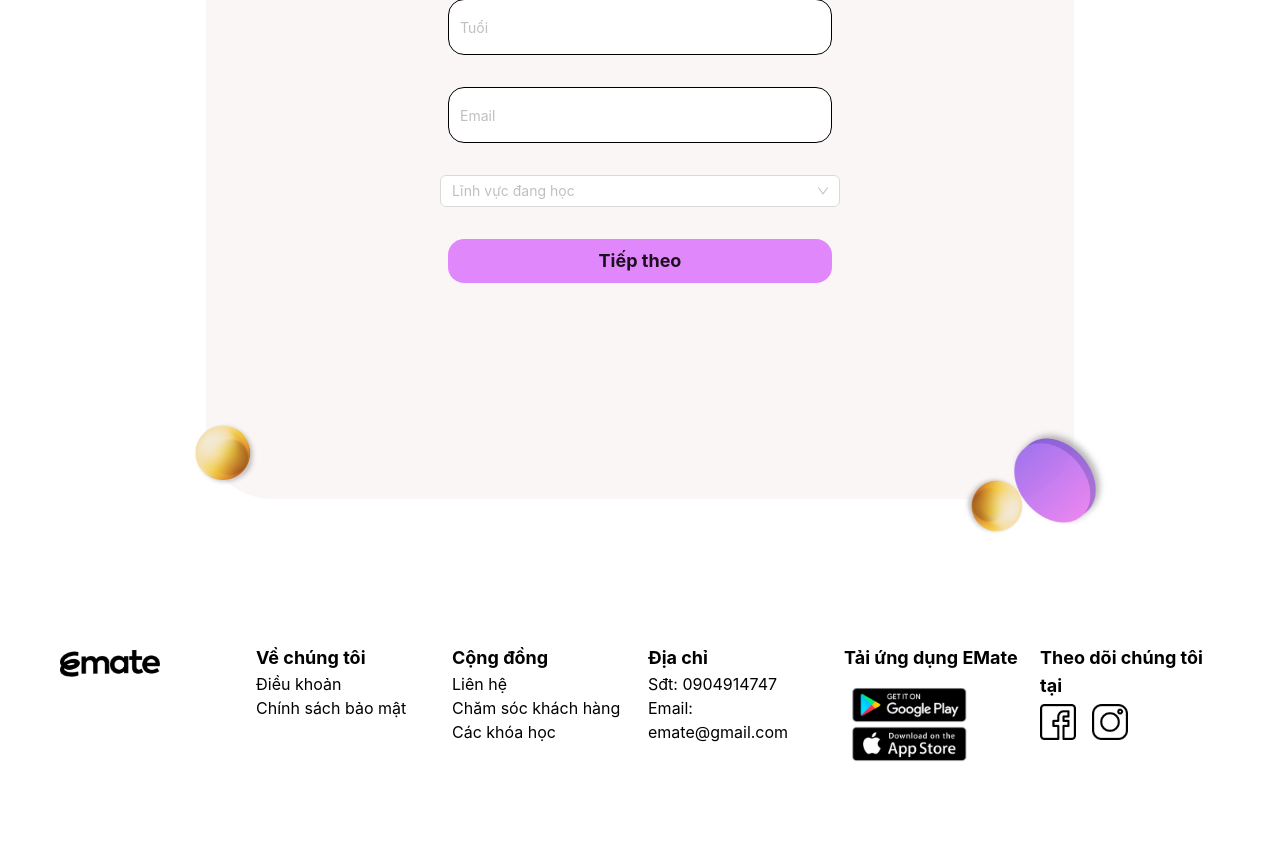
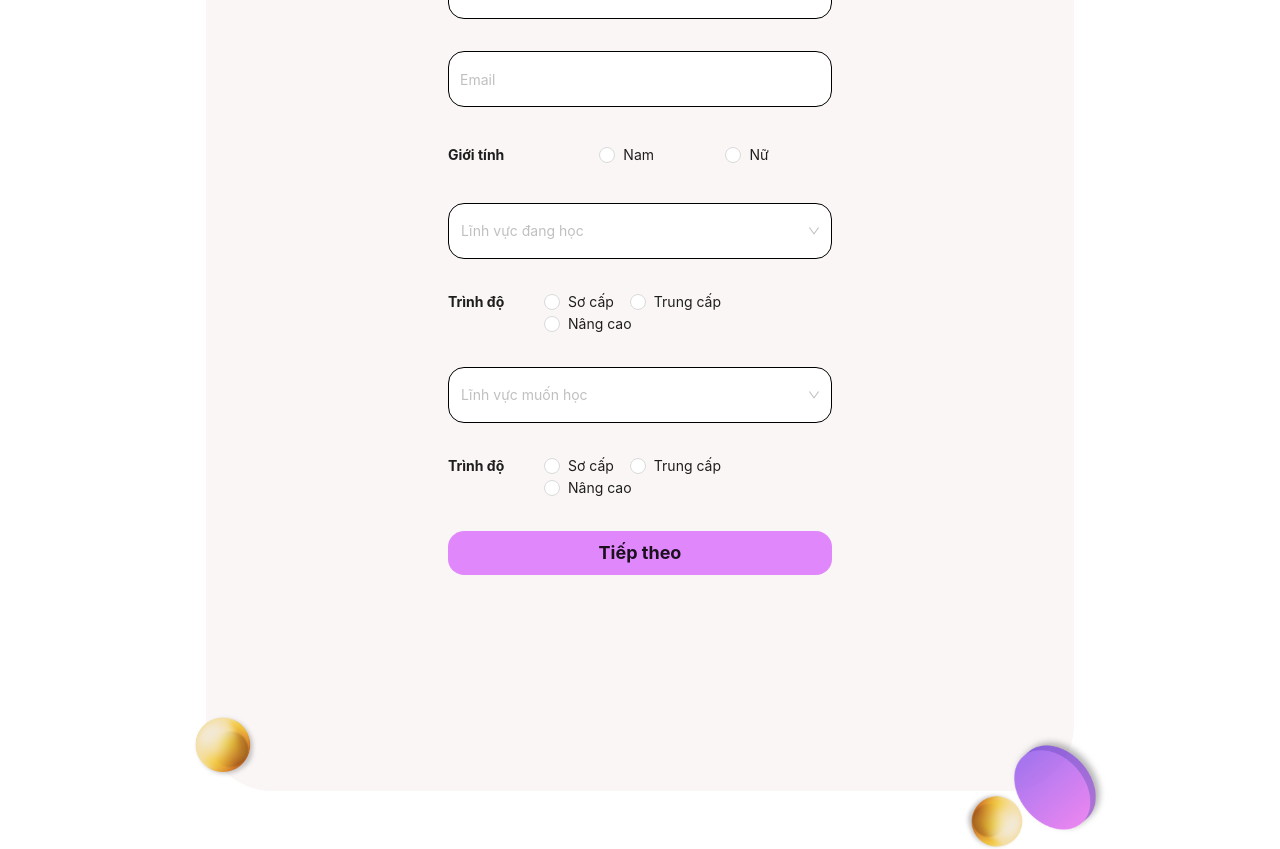
Before and after one commit to sugarviet/emate-user, a Next.js app: page /create-profile in a window 1280 px wide. Shown: the part 500-1349 px from the top of the page. Built offline with nearby package versions, Linux system fonts and the light colour scheme.

Commit message:
create profile page

```diff
--- a/src/app/create-profile/createProfile.module.css
+++ b/src/app/create-profile/createProfile.module.css
@@ -16,13 +16,19 @@
   }
 
 .custom_select {
-    /* width: 100px; */
+  background-color: #fff;
+  @apply flex items-center md:w-96 md:h-14 w-72 h-10 rounded-2xl hover:border-black border border-black focus:border-black focus:shadow-none !important;
 }
 
   /* w-48 */
   /* md:w-96 md:h-14 w-72 h-10 */
   .form_wrapper {
-    @apply w-1/2 md:px-32 px-0 pt-16 pb-48 rounded-lg;
+    @apply w-1/2 md:px-12 sm:px-6 px-0 pt-16 pb-48 rounded-lg;
+  }
+
+  .radio_block
+  {
+    @apply md:w-96 w-72
   }
 
   .pink_dot_first {
--- a/src/app/create-profile/page.jsx
+++ b/src/app/create-profile/page.jsx
@@ -1,7 +1,7 @@
 "use client";
 
 import Image from "next/image";
-import { Form, Input, Select } from "antd";
+import { Form, Input, Select, Radio } from "antd";
 
 import { motion as m } from "framer-motion";
 
@@ -102,7 +102,26 @@ const CreateProfileFirstPage = () => {
           </Form.Item>
           {/* EMAIL END */}
 
-          {/* NAJOR START */}
+          <Form.Item
+            name="gender"
+            className={styles.radio_block}
+            rules={[
+              {
+                required: true,
+                message: "Please input your gender!",
+              },
+            ]}
+          >
+            <div className="grid grid-cols-4">
+              <b>Giới tính</b>
+              <Radio.Group className="col-span-3 flex justify-evenly">
+                <Radio value={1}>Nam</Radio>
+                <Radio value={0}>Nữ </Radio>
+              </Radio.Group>
+            </div>
+          </Form.Item>
+
+          {/* MAJOR START */}
           <Form.Item
             name="major"
             rules={[
@@ -113,9 +132,9 @@ const CreateProfileFirstPage = () => {
             ]}
           >
             <Select
-              className={styles.custom_select}
-              style={{ width: "400px" }}
+              className={`${styles.custom_select}`}
               showSearch
+              bordered={false}
               placeholder="Lĩnh vực đang học"
               optionFilterProp="children"
               onChange={onChange}
@@ -140,8 +159,65 @@ const CreateProfileFirstPage = () => {
                 },
               ]}
             />
+
+            <div className="grid grid-cols-4 mt-8">
+              <b>Trình độ</b>
+              <Radio.Group className="col-span-3">
+                <Radio value={0}>Sơ cấp</Radio>
+                <Radio value={1}>Trung cấp</Radio>
+                <Radio value={2}>Nâng cao</Radio>
+              </Radio.Group>
+            </div>
           </Form.Item>
           {/* MAJOR END */}
+
+          <Form.Item
+            name="follow_major"
+            rules={[
+              {
+                required: true,
+                message: "Please input your follow major!",
+              },
+            ]}
+          >
+            <Select
+              className={`${styles.custom_select}`}
+              showSearch
+              bordered={false}
+              placeholder="Lĩnh vực muốn học"
+              optionFilterProp="children"
+              onChange={onChange}
+              onSearch={onSearch}
+              filterOption={(input, option) =>
+                (option?.label ?? "")
+                  .toLowerCase()
+                  .includes(input.toLowerCase())
+              }
+              options={[
+                {
+                  value: "IT",
+                  label: "IT",
+                },
+                {
+                  value: "economy",
+                  label: "Kinh Tế",
+                },
+                {
+                  value: "design",
+                  label: "Thiết kế",
+                },
+              ]}
+            />
+
+            <div className="grid grid-cols-4 mt-8">
+              <b>Trình độ</b>
+              <Radio.Group className="col-span-3">
+                <Radio value={0}>Sơ cấp</Radio>
+                <Radio value={1}>Trung cấp</Radio>
+                <Radio value={2}>Nâng cao</Radio>
+              </Radio.Group>
+            </div>
+          </Form.Item>
 
           <Form.Item>
             <button className="pink_btn" type="submit">
```
